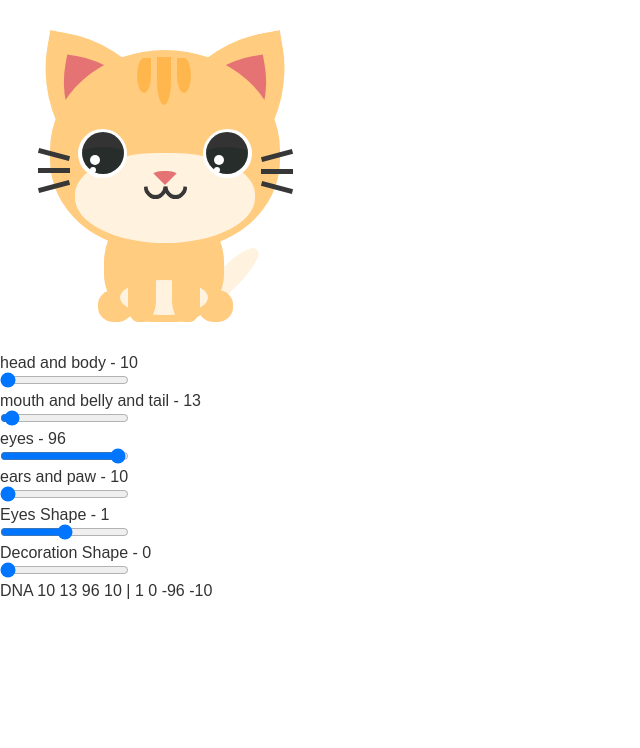
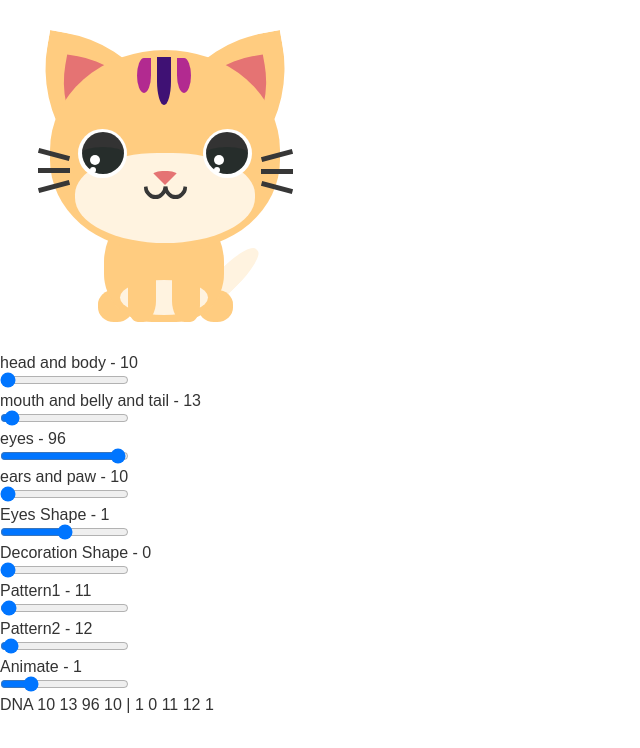
Before and after one commit to MohamedElmdary/crypto-kitties, an Angular app in the folder ui/: page / in a window 1280 px wide. Shown: the top 748 px of the page, without its empty margins (0-640 px from the left). Built offline with nearby package versions, Linux system fonts and the light colour scheme.

Commit message:
Finished cat

```diff
--- a/ui/src/app/app.component.html
+++ b/ui/src/app/app.component.html
@@ -6,6 +6,9 @@
     [ear]="ear.value"
     [eyeShape]="eyeShape.value"
     [decorationShape]="decorationShape.value"
+    [pattern1]="pattern1.value"
+    [pattern2]="pattern2.value"
+    [animate]="animate.value"
   ></app-cat>
 </div>
 
@@ -42,6 +45,21 @@
     <p>Decoration Shape - {{ decorationShape.value }}</p>
     <input type="range" min="0" max="3" formControlName="decorationShape" />
   </div>
+
+  <div>
+    <p>Pattern1 - {{ pattern1.value }}</p>
+    <input type="range" min="10" max="99" formControlName="pattern1" />
+  </div>
+
+  <div>
+    <p>Pattern2 - {{ pattern2.value }}</p>
+    <input type="range" min="10" max="99" formControlName="pattern2" />
+  </div>
+
+  <div>
+    <p>Animate - {{ animate.value }}</p>
+    <input type="range" min="0" max="5" formControlName="animate" />
+  </div>
 </form>
 
 <div>
@@ -53,6 +71,7 @@
   <span> | </span>
   <span>{{ eyeShape.value }} </span>
   <span>{{ decorationShape.value }} </span>
-  <span>-{{ eye.value }} </span>
-  <span>-{{ ear.value }} </span>
+  <span>{{ pattern1.value }} </span>
+  <span>{{ pattern2.value }} </span>
+  <span>{{ animate.value }} </span>
 </div>
--- a/ui/src/app/app.component.ts
+++ b/ui/src/app/app.component.ts
@@ -14,7 +14,10 @@ export class AppComponent {
     eye: [96],
     ear: [10],
     eyeShape: [1],
-    decorationShape: [0]
+    decorationShape: [0],
+    pattern1: [11],
+    pattern2: [12],
+    animate: [1]
   });
 
   get body(): FormControl {
@@ -41,5 +44,17 @@ export class AppComponent {
     return this.catForm.get('decorationShape') as FormControl;
   }
 
+  get pattern1(): FormControl {
+    return this.catForm.get('pattern1') as FormControl;
+  }
+
+  get pattern2(): FormControl {
+    return this.catForm.get('pattern2') as FormControl;
+  }
+
+  get animate(): FormControl {
+    return this.catForm.get('animate') as FormControl;
+  }
+
   constructor(private fb: FormBuilder) {}
 }
--- a/ui/src/app/cat/cat.component.html
+++ b/ui/src/app/cat/cat.component.html
@@ -1,33 +1,31 @@
 <div class="cat">
   <div class="cat__ear">
-    <div
-      id="leftEar"
-      class="cat__ear--left"
-      [ngStyle]="{ backgroundColor: earAndPaw }"
-    >
-      <div class="cat__ear--left-inside"></div>
+    <div class="cat__ear--left" [ngStyle]="{ backgroundColor: earAndPaw }">
+      <div
+        class="cat__ear--left-inside"
+        [ngClass]="{ animate: animate === 3 || animate === 5 }"
+      ></div>
     </div>
-    <div
-      id="rightEar"
-      class="cat__ear--right"
-      [ngStyle]="{ backgroundColor: earAndPaw }"
-    >
-      <div class="cat__ear--right-inside"></div>
+    <div class="cat__ear--right" [ngStyle]="{ backgroundColor: earAndPaw }">
+      <div
+        class="cat__ear--right-inside"
+        [ngClass]="{ animate: animate === 4 || animate === 5 }"
+      ></div>
     </div>
   </div>
 
-  <div id="head" class="cat__head" [ngStyle]="{ backgroundColor: bodyAndHead }">
-    <div id="midDot" class="cat__head-dots" *ngIf="decorationStyle as style">
-      <div
-        id="leftDot"
-        class="cat__head-dots_first"
-        [ngStyle]="style.left"
-      ></div>
-      <div
-        id="rightDot"
-        class="cat__head-dots_second"
-        [ngStyle]="style.right"
-      ></div>
+  <div
+    class="cat__head"
+    [ngClass]="{ animate: animate === 1 }"
+    [ngStyle]="{ backgroundColor: bodyAndHead }"
+  >
+    <div
+      class="cat__head-dots"
+      *ngIf="decorationStyle as style"
+      [ngStyle]="midDecorationStyle"
+    >
+      <div class="cat__head-dots_first" [ngStyle]="style.left"></div>
+      <div class="cat__head-dots_second" [ngStyle]="style.right"></div>
     </div>
     <div class="cat__eye">
       <div class="cat__eye--left">
@@ -74,8 +72,8 @@
     ></div>
 
     <div
-      id="tail"
       class="cat__tail"
+      [ngClass]="{ animate: animate === 2 }"
       [ngStyle]="{ backgroundColor: mouthAndTail }"
     ></div>
   </div>
--- a/ui/src/app/cat/cat.component.scss
+++ b/ui/src/app/cat/cat.component.scss
@@ -336,3 +336,25 @@
     transform: rotate(-45deg);
   }
 }
+
+/* Animations */
+
+@keyframes move-head {
+  0%,
+  50%,
+  100% {
+    transform: rotate(0);
+  }
+
+  25% {
+    transform: rotate(5deg);
+  }
+
+  75% {
+    transform: rotate(-5deg);
+  }
+}
+
+.animate {
+  animation: move-head 1s linear infinite;
+}
--- a/ui/src/app/cat/cat.component.ts
+++ b/ui/src/app/cat/cat.component.ts
@@ -52,6 +52,7 @@ export class CatComponent {
   }
 
   @Input() decorationShape!: number;
+  @Input() pattern2!: keyof typeof colors;
   get decorationStyle() {
     let style: any;
 
@@ -76,9 +77,21 @@ export class CatComponent {
         break;
 
       default:
-        style = {};
+        style = {left: {}, right: {}};
     }
+
+    style.left['backgroundColor'] = '#' + colors[this.pattern2];
+    style.right['backgroundColor'] = '#' + colors[this.pattern2];
 
     return style;
   }
+
+  @Input() pattern1!: keyof typeof colors;
+  get midDecorationStyle() {
+    return {
+      backgroundColor: '#' + colors[this.pattern1]
+    }
+  }
+
+  @Input() animate!: 0 | 1 | 2 | 3 | 4 | 5;
 }
```
